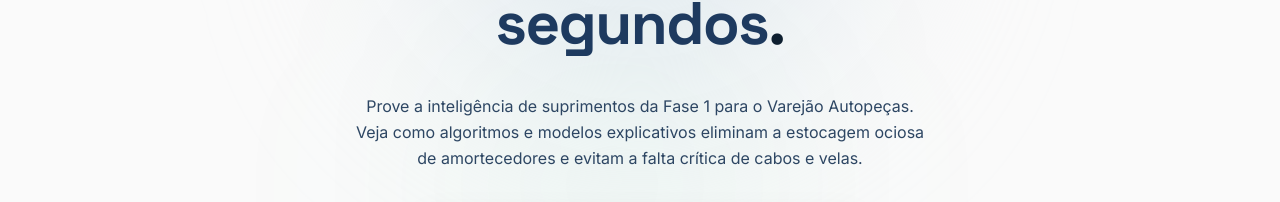
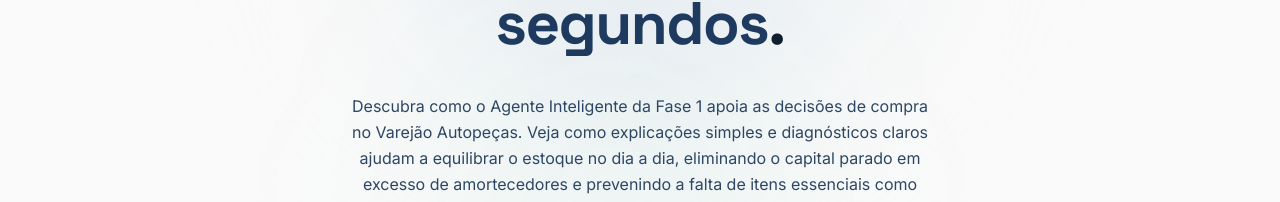
Before and after one commit to igorregoir-lgtm/Agente-de-Estoque-Era-1-Varejao, a React (Vite) app: page / in a window 1280 px wide. Shown: the part 557-759 px from the top of the page. Built offline with nearby package versions, Linux system fonts and the light colour scheme; no server answers.

Commit message:
style: adjust welcome screen intro text to be more empathetic and reflect agent concept

```diff
--- a/src/components/WelcomeScreen.tsx
+++ b/src/components/WelcomeScreen.tsx
@@ -49,7 +49,7 @@ export default function WelcomeScreen({ onStart }: WelcomeScreenProps) {
         </h1>
 
         <p className="max-w-xl mx-auto text-sm md:text-base text-slate-300 font-sans leading-relaxed">
-          Prove a inteligência de suprimentos da Fase 1 para o Varejão Autopeças. Veja como algoritmos e modelos explicativos eliminam a estocagem ociosa de amortecedores e evitam a falta crítica de cabos e velas.
+          Descubra como o Agente Inteligente da Fase 1 apoia as decisões de compra no Varejão Autopeças. Veja como explicações simples e diagnósticos claros ajudam a equilibrar o estoque no dia a dia, eliminando o capital parado em excesso de amortecedores e prevenindo a falta de itens essenciais como cabos e velas.
         </p>
 
         {/* Interactive load indicator / countdown box */}
```
